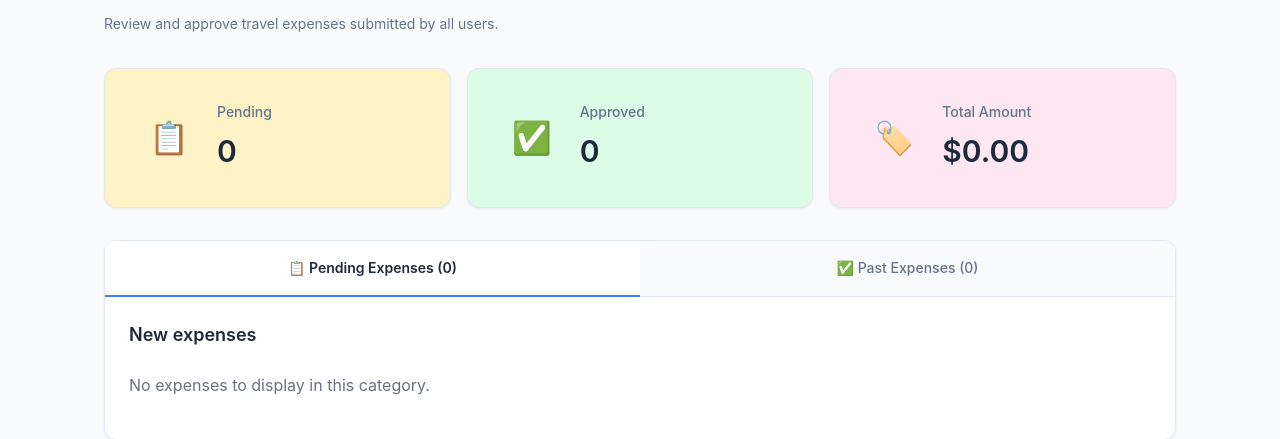
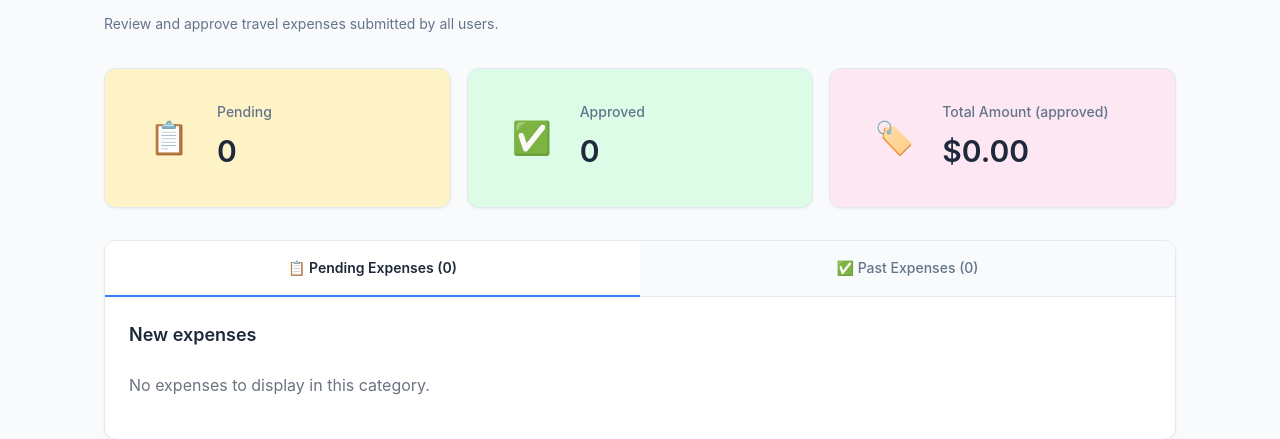
Before and after one commit to emsmccoy/travelpork, a Django app: page /expenses/list/approver/ in a window 1280 px wide. Shown: the part 178-617 px from the top of the page. Run offline with Django 5.2, Linux system fonts and the light colour scheme; the visitor is signed in with stand-in values (Sample User, id 1); data that the repository does not hold is empty.

Commit message:
Fix the stats for approver

```diff
--- a/expenses/views.py
+++ b/expenses/views.py
@@ -22,7 +22,7 @@ def expense_list_approver(request):
         'pending_count': all_expenses.filter(status='pending').count(),
         'approved_count': all_expenses.filter(status='approved').count(),
         'rejected_count': all_expenses.filter(status='rejected').count(),
-        'total_amount': all_expenses.aggregate(Sum('amount'))['amount__sum'] or 0,
+        'total_amount': all_expenses.filter(status='approved').aggregate(Sum('amount'))['amount__sum'] or 0,
     }
     if filter_type == 'past':
         expenses = Expense.objects.filter(status__in=['approved', 'rejected']).order_by('-submission_date')
--- a/templates/expenses/expense_list_approver.html
+++ b/templates/expenses/expense_list_approver.html
@@ -46,7 +46,7 @@
         <div class="stat-card total">
             <div class="stat-icon total">🏷️</div>
             <div class="stat-content">
-                <h3>Total Amount</h3>
+                <h3>Total Amount (approved)</h3>
                 <div class="stat-number">${{ stats.total_amount|floatformat:2 }}</div>
             </div>
         </div>
```
